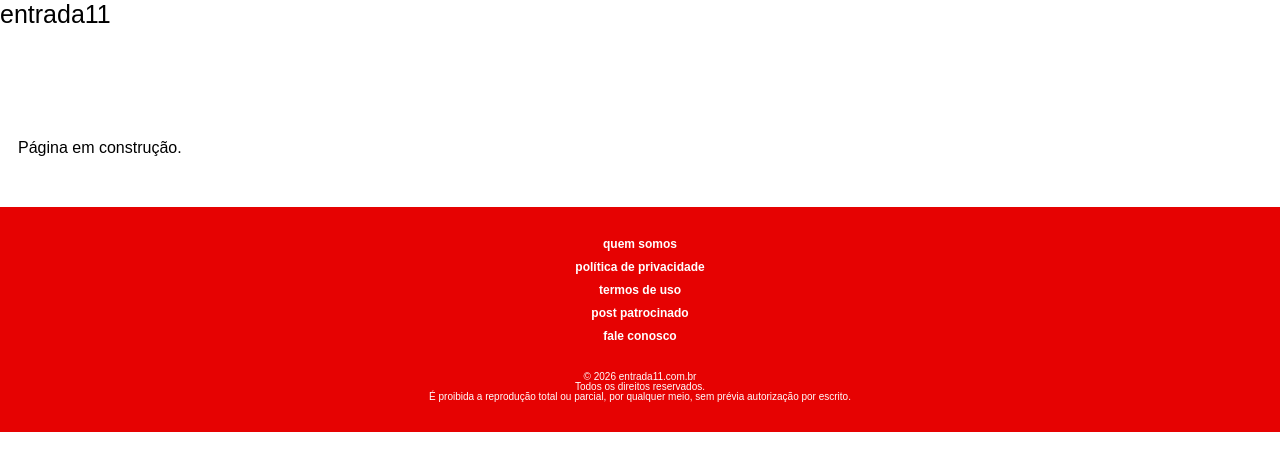
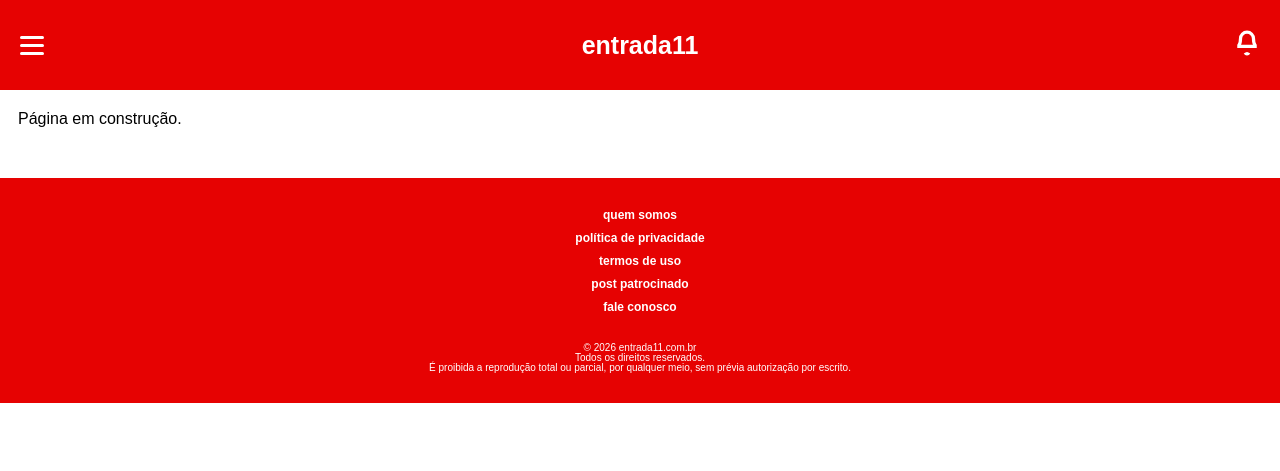
Before and after one commit to entrada11portal/entrada11portal.github.io, a Jekyll site: the page built from post_patrocinado.html, in a window 1280 px wide. Shown: the top 471 px of the page. Built offline with Jekyll 4.4.1, drawn with Linux system fonts in a browser that asks for light colours.

Commit message:
Update header.html

```diff
--- a/_includes/header.html
+++ b/_includes/header.html
@@ -1,4 +1,4 @@
-<hea>
+<header>
     <div class="notification">
         <svg viewBox="0 0 24 24">
             <path d="M18 8a6 6 0 10-12 0c0 7-3 7-3 7h18s-3 0-3-7"/>
```
